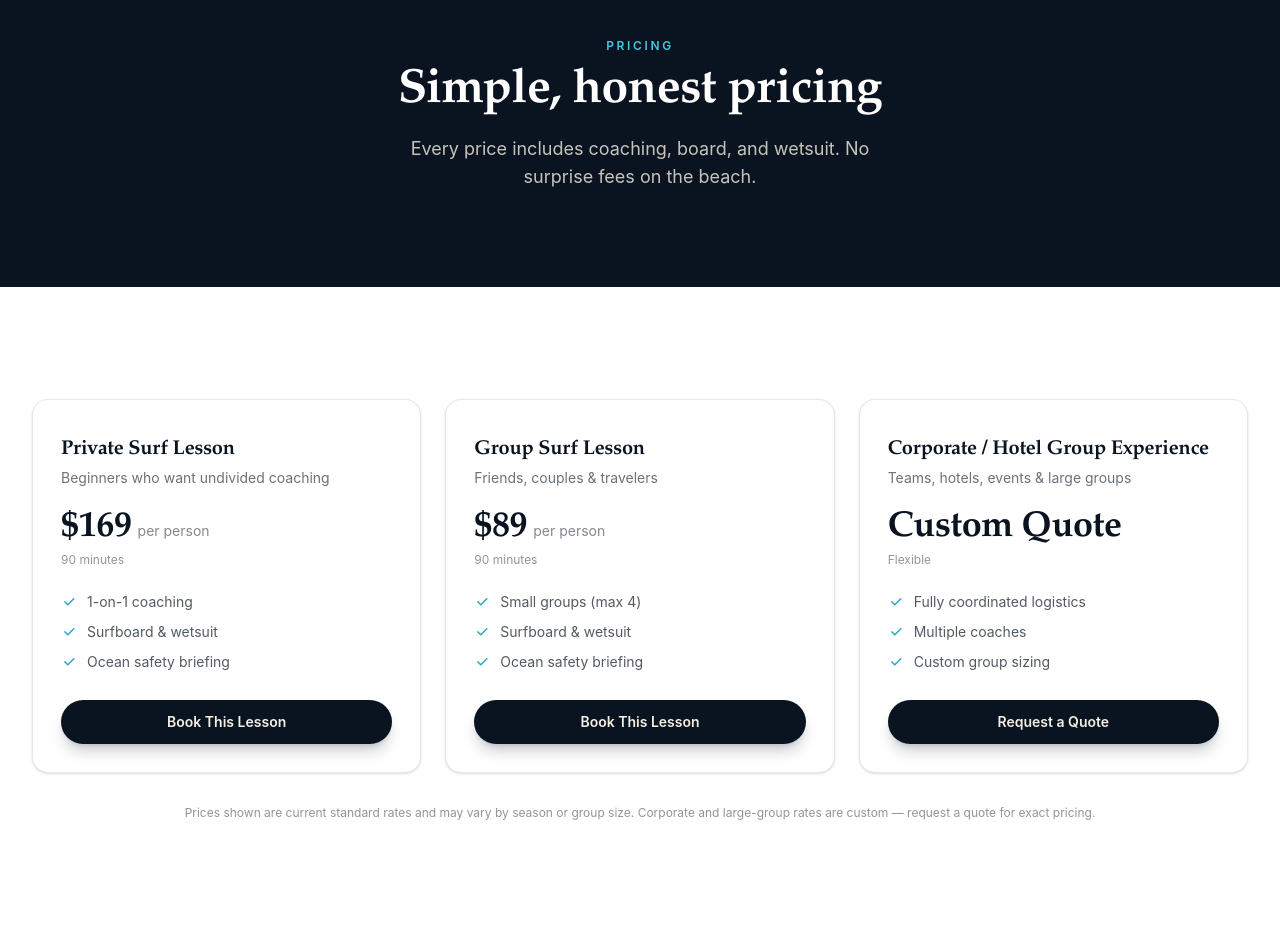
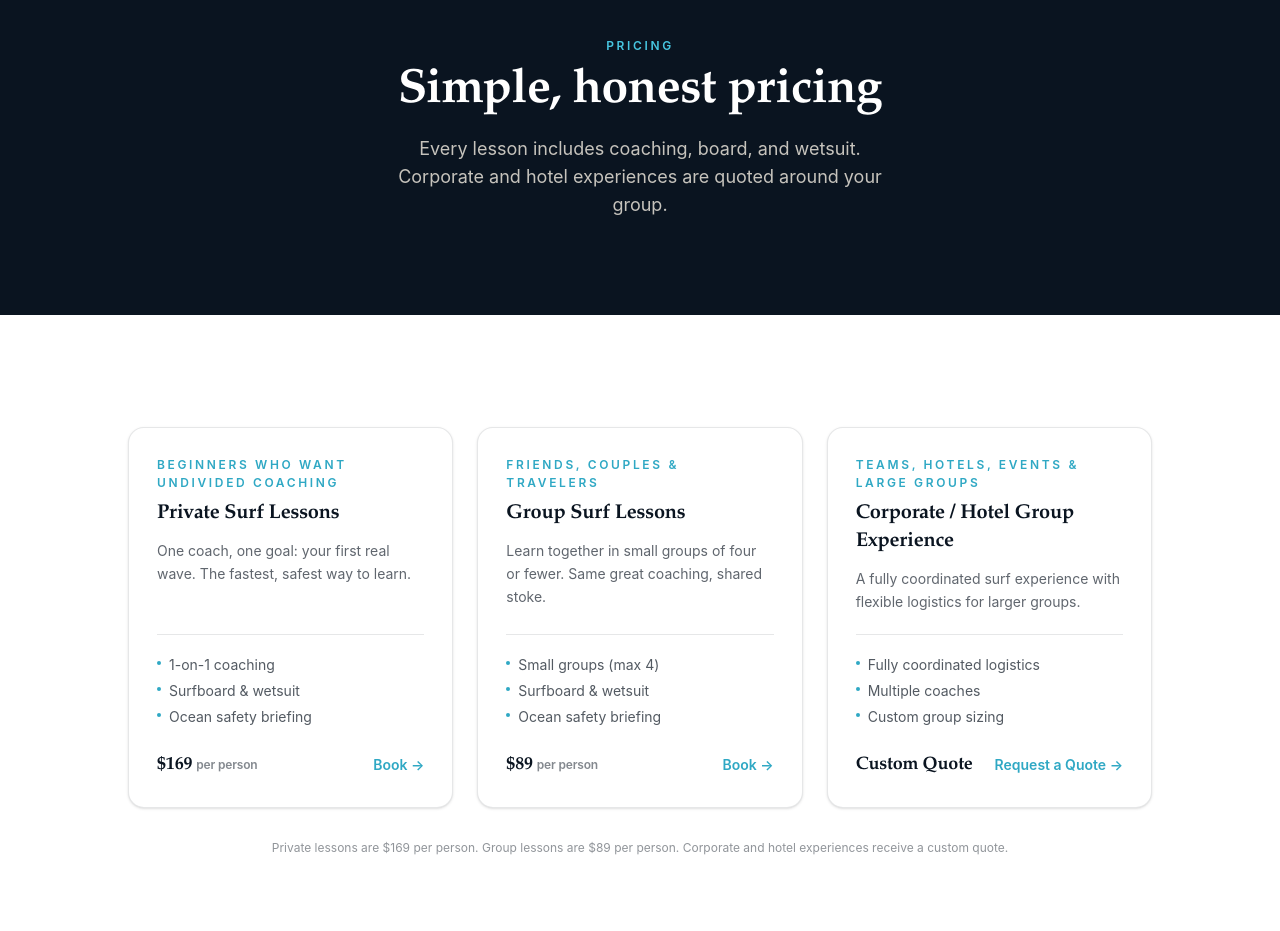
Before and after one commit to wihtayon-spec/surfridersacademy, a Next.js app: page /pricing in a window 1280 px wide. Shown: the part 140-1071 px from the top of the page. Built offline with nearby package versions, Linux system fonts and the light colour scheme.

Commit message:
Use one consistent three-card pricing layout

```diff
--- a/src/app/pricing/page.tsx
+++ b/src/app/pricing/page.tsx
@@ -1,13 +1,13 @@
 import type { Metadata } from "next";
 import { Section, CTABand } from "@/components/Section";
-import PricingCard from "@/components/PricingCard";
+import LessonCard from "@/components/LessonCard";
 import { ServiceSchema } from "@/components/Schema";
-import { products } from "@/config/site";
+import { lessonCards } from "@/config/site";
 
 export const metadata: Metadata = {
   title: "Pricing — Surf Lesson Rates in Huntington Beach",
   description:
-    "Clear, upfront pricing for private, group, kids, family, and premium surf lessons in Huntington Beach, CA.",
+    "Straightforward pricing for private and group surf lessons, plus custom corporate and hotel experiences in Huntington Beach, CA.",
 };
 
 export default function PricingPage() {
@@ -19,20 +19,27 @@ export default function PricingPage() {
           <p className="eyebrow text-cyan-bright">Pricing</p>
           <h1 className="font-display mt-3 text-4xl text-white sm:text-5xl">Simple, honest pricing</h1>
           <p className="mx-auto mt-5 max-w-lg text-base text-sand/80 sm:text-lg">
-            Every price includes coaching, board, and wetsuit. No surprise fees on the beach.
+            Every lesson includes coaching, board, and wetsuit. Corporate and hotel experiences are quoted around
+            your group.
           </p>
         </div>
       </div>
 
       <Section>
-        <div className="grid gap-6 sm:grid-cols-2 lg:grid-cols-3">
-          {products.map((p) => (
-            <PricingCard key={p.id} product={p} />
+        <div className="mx-auto grid max-w-5xl gap-6 sm:grid-cols-2 lg:grid-cols-3">
+          {lessonCards.map((lesson) => (
+            <LessonCard
+              key={lesson.id}
+              title={lesson.title}
+              forWho={lesson.forWho}
+              blurb={lesson.blurb}
+              productId={lesson.productId}
+            />
           ))}
         </div>
         <p className="mt-8 text-center text-xs text-ocean/45">
-          Prices shown are current standard rates and may vary by season or group size. Corporate and large-group
-          rates are custom — request a quote for exact pricing.
+          Private lessons are $169 per person. Group lessons are $89 per person. Corporate and hotel experiences
+          receive a custom quote.
         </p>
       </Section>
 
```
